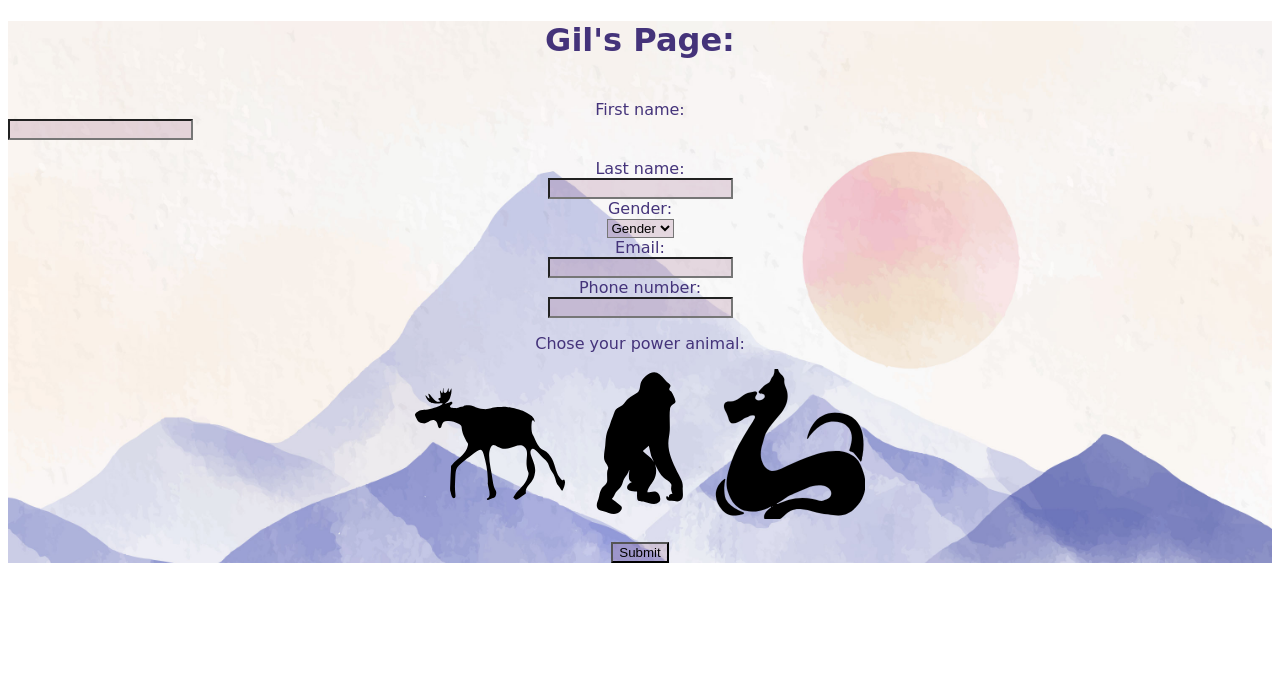
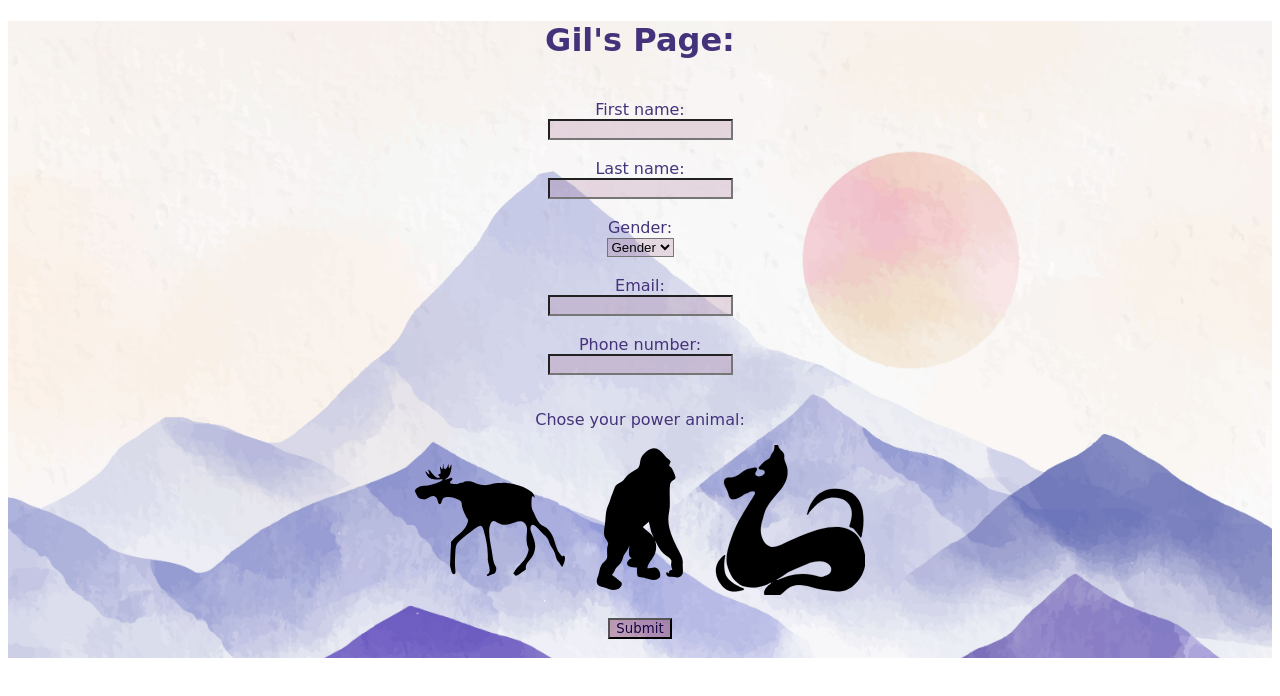
Before and after one commit to Gil-Ann/Assignment1, a Vue app in the folder register-form/: page / in a window 1280 px wide. Shown: the top 696 px of the page. Built offline with nearby package versions, Linux system fonts and the light colour scheme.

Commit message:
minor fixes

```diff
--- a/register-form/src/App.vue
+++ b/register-form/src/App.vue
@@ -24,5 +24,6 @@ export default {
   background-size: cover;
   font-family: Comic Sans MS, Comic Sans, cursive;
   color: rgb(68, 51, 122);
+
 }
 </style>
--- a/register-form/src/components/RegForm.vue
+++ b/register-form/src/components/RegForm.vue
@@ -2,17 +2,17 @@
 <template>
   <div>
     <label>First name:</label><br>
-    <div style="display: flex">
     <input :class="{invalid: !valids.firstName & !firstTime}" type="text" v-model="inputs.firstName" >
-    <span class="error" v-show="!valids.firstName & !firstTime">*First name must have atleast one letter.</span>
-</div>
     <br>
-    <!-- <span class="error" v-show="!valids.firstName & !firstTime">*First name must have atleast one letter.</span> -->
-    <!-- <p class="error" v-show="!valids.firstName">*First name must have atleast one letter.</p> -->
+    <span class="error" v-show="!valids.firstName & !firstTime">
+          *First name must have atleast one letter.</span>
+    <br>
 
     <label>Last name:</label><br>
     <input :class="{invalid: !valids.lastName & !firstTime}" type="text" v-model="inputs.lastName">
-    <span class="error" v-show="!valids.lastName & !firstTime">*Last name must have atleast one letter.</span>
+        <br>
+    <span class="error" v-show="!valids.lastName & !firstTime">
+          *Last name must have atleast one letter.</span>
     <br>
 
     <label >Gender:</label> <br>
@@ -22,21 +22,30 @@
       <option value="female">Female</option>
       <option value="other">other</option>
     </select>
+    <br>
     <span class="error" v-show="!valids.gender & !firstTime">*Must chose a gender.</span>
     <br>
 
 
     <label>Email:</label><br>
     <input :class="{invalid: !valids.email & !firstTime}" type="text" v-model="inputs.email">
+    <br>
     <span class="error" v-show="!valids.email & !firstTime">*Email must have the form: 'X@X.X'.</span>
     <br>
 
     <label>Phone number:</label><br>
     <input :class="{invalid: !valids.phoneNum & !firstTime}" type="text" v-model="inputs.phoneNum">
+    <br>
     <span class="error" v-show="!valids.phoneNum & !firstTime">*Phone number must have 10 digits.</span>
     <br>
 
     <p>Chose your power animal:</p>
+    <!-- <div v-for="img in images" :key="img">
+      <label :class="{invalidAvatar: !valids.avatar & !firstTime}">
+      <input type="radio" :value="img" v-model="inputs.avatar">
+      <img class="radio-img" :src="'..\\assets\\'+img+'.svg'" :alt="img">
+    </label>
+    </div> -->
     <label :class="{invalidAvatar: !valids.avatar & !firstTime}">
       <input type="radio" value="Elk" v-model="inputs.avatar">
       <img class="radio-img" src="..\assets\elk.svg" alt="Elk">
@@ -53,8 +62,8 @@
     <span class="errorAvatar" v-show="!valids.avatar & !firstTime">*Must chose an avatar.</span>
     <br>
 
-    <input type="button" value="Submit" @click="submitForm()">
-
+    <input type="button" class="submit" value="Submit" @click="submitForm()">
+    <br><br>
 
   </div>
 </template>
@@ -72,20 +81,12 @@ export default {
       // avatar: "",
       inputs: {firstName: "", lastName: "", gender: "",
                   email: "", phoneNum: "", avatar: ""},
-      // valids: {firstName: true, lastName: true,
-      //          gender: true, email: true,
-      //          phoneNum: true, avatar: true},
+      images: ["elk", "Gorilla", "snake"],
       firstTime: true
     }
   },
   computed:{
-    allValid : function(){
-      let areAllValid = true
-      for(let key in this.valids){
-        areAllValid = areAllValid & this.valids[key]
-      }
-      return areAllValid
-    },
+
     isFirstNameValid: function(){
       return this.inputs.firstName.length > 0
     },
@@ -124,34 +125,20 @@ export default {
   methods:{
     submitForm: function(){
       this.firstTime = false
-      if(this.allValid)
+      if(this.allValid())
         console.log(this.inputs)
     },
-    // updateValids: function(){
-    //   this.valids = {firstName: this.isFirstNameValid,
-    //           lastName: this.inputs.lastName.length > 0,
-    //           gender: this.inputs.gender.length > 0, email: this.validateEmail(),
-    //           phonNum: this.validatePhoneNum(), avatar: this.inputs.avatar.length > 0}
-    // },
-    // validateEmail: function(){
-    //   let regexEmail = /^\w+([.-]?\w+)*@\w+([.-]?\w+)*(.\w{2,3})+$/;
-    //   if (this.inputs.email.match(regexEmail)) {
-    //     return true;
-    //   }
-    //   return false;
-    // },
-    // validatePhoneNum: function(){
-    //   let phoneno = /^\d{10}$/;
-    //   if(this.inputs.phoneNum.match(phoneno)){
-    //     return true
-    //   }
-    //   return false
-    // }
+    allValid : function(){
+      let areAllValid = true
+      for(let key in this.valids){
+        areAllValid = areAllValid & this.valids[key]
+      }
+      return areAllValid
+    }
   }
 }
 </script>
 
-<!-- Add "scoped" attribute to limit CSS to this component only -->
 <style scoped>
 
   input, select{
@@ -187,12 +174,14 @@ export default {
     width:150px;
     height:150px;
 }
-#submit{
-    background: rgba(145, 79, 120, 0.5);
-    cursor: pointer;
+.submit{
+  font-family: Comic Sans MS, Comic Sans, cursive;
+  color: rgb(19, 5, 66);
+  background: rgba(145, 79, 120, 0.5);
+  cursor: pointer;
 }
 
-#submit:active{
+.submit:active{
     background: rgba(145, 79, 120, 0.9);
 }
 .error{
@@ -208,4 +197,5 @@ export default {
   padding-left: 10px;
   color: rgb(241, 36, 36);
 }
+
 </style>
```
